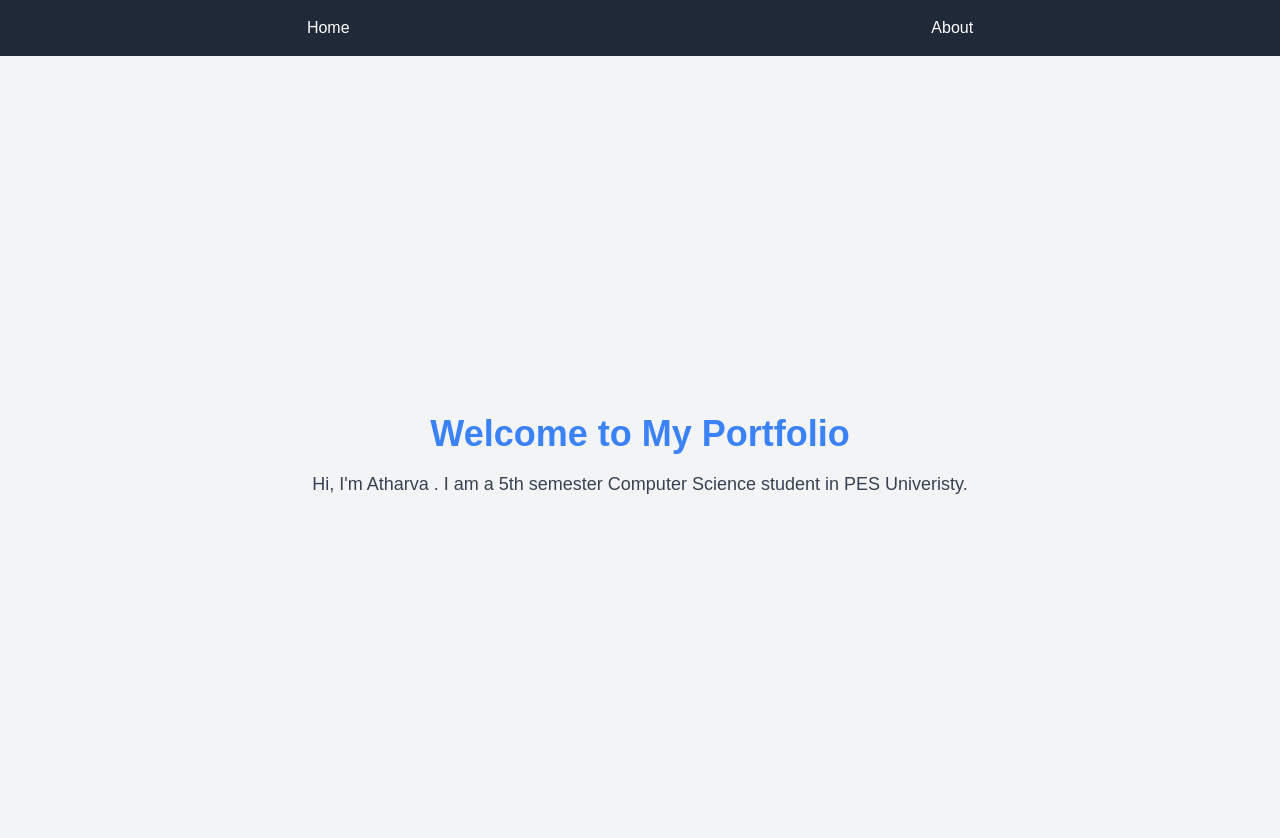
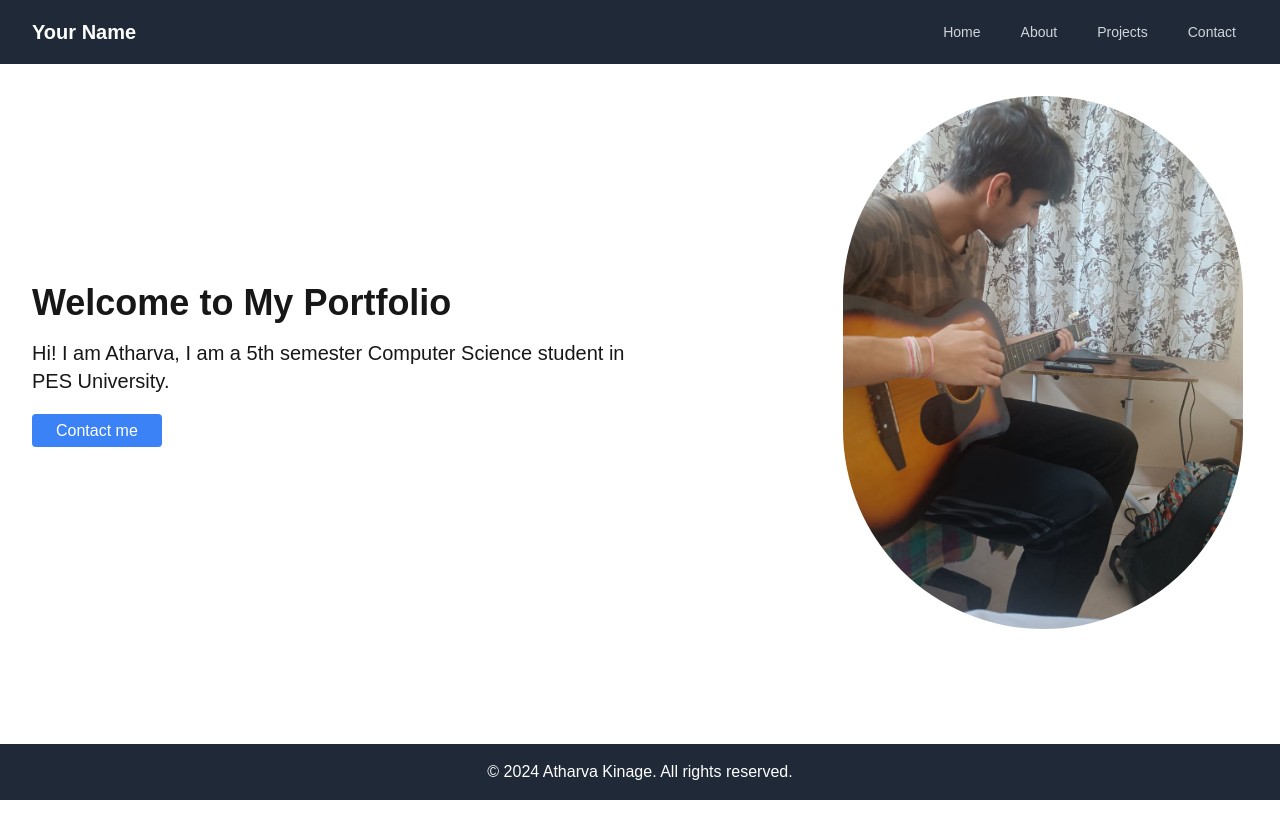
Before and after one commit to atharvakinage/my-portfolio, a Next.js app: page / in a window 1280 px wide. Shown: the top 838 px of the page. After the commit the page ends 800 px from the top, so only its background shows below. Built offline with nearby package versions, Linux system fonts and the light colour scheme.

Commit message:
New layout

```diff
--- a/src/app/about/page.js
+++ b/src/app/about/page.js
@@ -1,15 +1,28 @@
-import Navbar from "../components/Navbar";
-
 export default function About() {
     return (
-    <>
-        <Navbar />
-        <main className="flex flex-col items-center justify-center min-h-screen bg-white">
-            <h1 className="text-4xl font-bold text-green-500">About Me</h1>
-            <p className="mt-4 text-lg text-gray-700 max-w-2xl">
-            I am a 5th-semester Computer Science Engineering student at PES University,dedicated to both academic achievement and extracurricular engagement. I ampassionate about leveraging technology to address and solve complex problemsand driven by curiosity to explore innovative solutions. Outside of academics, I playvolleyball at the state level and have a passion for sketching, which reflects mycommitment to teamwork and creativity.
-            </p>
-        </main>
-    </>
-        );
+      <div>
+        <h1 className="text-3xl font-bold mb-6">About Me</h1>
+        <div className="grid md:grid-cols-2 gap-8">
+          <div>
+            <h2 className="text-2xl font-semibold mb-4">My Journey</h2>
+            <p className="mb-4">Here you can write about your background, education, and professional journey.</p>
+            <h2 className="text-2xl font-semibold mb-4">Skills</h2>
+            <ul className="list-disc list-inside">
+              <li>JavaScript</li>
+              <li>React</li>
+              <li>Next.js</li>
+              <li>Tailwind CSS</li>
+            </ul>
+          </div>
+          <div>
+            <h2 className="text-2xl font-semibold mb-4">Experience</h2>
+            <div className="mb-4">
+              <h3 className="text-xl font-semibold">Job Title</h3>
+              <p className="text-gray-600">Company Name | Date - Present</p>
+              <p>Brief description of your role and achievements.</p>
+            </div>
+          </div>
+        </div>
+      </div>
+    )
   }
--- a/src/app/components/Navbar.js
+++ b/src/app/components/Navbar.js
@@ -1,10 +1,74 @@
+'use client'
+
+import Link from 'next/link'
+import { useState } from 'react'
+
 export default function Navbar() {
-    return (
-      <nav className="w-full bg-gray-800 p-4 text-white">
-        <ul className="flex justify-around">
-          <li><a href="/" className="hover:underline">Home</a></li>
-          <li><a href="/about" className="hover:underline">About</a></li>
-        </ul>
-      </nav>
-    );
-  }
+  const [isOpen, setIsOpen] = useState(false)
+
+  return (
+    <nav className="bg-gray-800">
+      <div className="max-w-7xl mx-auto px-4 sm:px-6 lg:px-8">
+        <div className="flex items-center justify-between h-16">
+          <div className="flex items-center">
+            <Link href="/" className="text-white font-bold text-xl">
+              Your Name
+            </Link>
+          </div>
+          <div className="hidden md:block">
+            <div className="ml-10 flex items-baseline space-x-4">
+              <Link href="/" className="text-gray-300 hover:bg-gray-700 hover:text-white px-3 py-2 rounded-md text-sm font-medium">
+                Home
+              </Link>
+              <Link href="/about" className="text-gray-300 hover:bg-gray-700 hover:text-white px-3 py-2 rounded-md text-sm font-medium">
+                About
+              </Link>
+              <Link href="/projects" className="text-gray-300 hover:bg-gray-700 hover:text-white px-3 py-2 rounded-md text-sm font-medium">
+                Projects
+              </Link>
+              <Link href="/contact" className="text-gray-300 hover:bg-gray-700 hover:text-white px-3 py-2 rounded-md text-sm font-medium">
+                Contact
+              </Link>
+            </div>
+          </div>
+          <div className="md:hidden">
+            <button
+              onClick={() => setIsOpen(!isOpen)}
+              className="inline-flex items-center justify-center p-2 rounded-md text-gray-400 hover:text-white hover:bg-gray-700 focus:outline-none focus:ring-2 focus:ring-offset-2 focus:ring-offset-gray-800 focus:ring-white"
+            >
+              <span className="sr-only">Open main menu</span>
+              {!isOpen ? (
+                <svg className="block h-6 w-6" xmlns="http://www.w3.org/2000/svg" fill="none" viewBox="0 0 24 24" stroke="currentColor" aria-hidden="true">
+                  <path strokeLinecap="round" strokeLinejoin="round" strokeWidth="2" d="M4 6h16M4 12h16M4 18h16" />
+                </svg>
+              ) : (
+                <svg className="block h-6 w-6" xmlns="http://www.w3.org/2000/svg" fill="none" viewBox="0 0 24 24" stroke="currentColor" aria-hidden="true">
+                  <path strokeLinecap="round" strokeLinejoin="round" strokeWidth="2" d="M6 18L18 6M6 6l12 12" />
+                </svg>
+              )}
+            </button>
+          </div>
+        </div>
+      </div>
+
+      {isOpen && (
+        <div className="md:hidden">
+          <div className="px-2 pt-2 pb-3 space-y-1 sm:px-3">
+            <Link href="/" className="text-gray-300 hover:bg-gray-700 hover:text-white block px-3 py-2 rounded-md text-base font-medium">
+              Home
+            </Link>
+            <Link href="/about" className="text-gray-300 hover:bg-gray-700 hover:text-white block px-3 py-2 rounded-md text-base font-medium">
+              About
+            </Link>
+            <Link href="/projects" className="text-gray-300 hover:bg-gray-700 hover:text-white block px-3 py-2 rounded-md text-base font-medium">
+              Projects
+            </Link>
+            <Link href="/contact" className="text-gray-300 hover:bg-gray-700 hover:text-white block px-3 py-2 rounded-md text-base font-medium">
+              Contact
+            </Link>
+          </div>
+        </div>
+      )}
+    </nav>
+  )
+}
--- /dev/null
+++ b/src/app/contacts/page.js
@@ -0,0 +1,24 @@
+export default function Contact() {
+    return (
+      <div>
+        <h1 className="text-3xl font-bold mb-6">Contact Me</h1>
+        <div className="max-w-md mx-auto">
+          <form className="space-y-4">
+            <div>
+              <label htmlFor="name" className="block mb-1 font-medium">Name</label>
+              <input type="text" id="name" name="name" className="w-full px-3 py-2 border rounded-md" required />
+            </div>
+            <div>
+              <label htmlFor="email" className="block mb-1 font-medium">Email</label>
+              <input type="email" id="email" name="email" className="w-full px-3 py-2 border rounded-md" required />
+            </div>
+            <div>
+              <label htmlFor="message" className="block mb-1 font-medium">Message</label>
+              <textarea id="message" name="message" rows="4" className="w-full px-3 py-2 border rounded-md" required></textarea>
+            </div>
+            <button type="submit" className="w-full bg-blue-500 text-white px-4 py-2 rounded hover:bg-blue-600 transition duration-300">Send Message</button>
+          </form>
+        </div>
+      </div>
+    )
+  }
--- a/src/app/layout.js
+++ b/src/app/layout.js
@@ -1,29 +1,22 @@
-import { Geist, Geist_Mono } from "next/font/google";
-import "./globals.css";
-
-const geistSans = Geist({
-  variable: "--font-geist-sans",
-  subsets: ["latin"],
-});
-
-const geistMono = Geist_Mono({
-  variable: "--font-geist-mono",
-  subsets: ["latin"],
-});
-
-export const metadata = {
-  title: "Create Next App",
-  description: "Generated by create next app",
-};
+import Navbar from './components/Navbar'
+import './globals.css'
 
 export default function RootLayout({ children }) {
   return (
     <html lang="en">
-      <body
-        className={`${geistSans.variable} ${geistMono.variable} antialiased`}
-      >
-        {children}
+      <body>
+        <div className="min-h-screen flex flex-col">
+          <Navbar />
+          <main className="flex-grow container mx-auto px-4 sm:px-6 lg:px-8 py-8">
+            {children}
+          </main>
+          <footer className="bg-gray-800 text-white py-4">
+            <div className="container mx-auto px-4 sm:px-6 lg:px-8 text-center">
+              © {new Date().getFullYear()} Atharva Kinage. All rights reserved.
+            </div>
+          </footer>
+        </div>
       </body>
     </html>
-  );
+  )
 }
--- a/src/app/page.js
+++ b/src/app/page.js
@@ -1,16 +1,16 @@
-import Navbar from "./components/Navbar";
+import Image from 'next/image'
 
 export default function Home() {
   return (
-  <>
-      <Navbar />
-      <main className="flex flex-col items-center justify-center min-h-screen bg-gray-100">
-        <h1 className="text-4xl font-bold text-blue-500">Welcome to My Portfolio</h1>
-        <p className="mt-4 text-lg text-gray-700">
-          Hi, I'm Atharva .
-          I am a 5th semester Computer Science student in PES Univeristy.
-        </p>
-      </main>
-  </>
-  );
+    <div className="flex flex-col md:flex-row items-center justify-between">
+      <div className="md:w-1/2 mb-8 md:mb-0">
+        <h1 className="text-4xl font-bold mb-4">Welcome to My Portfolio</h1>
+        <p className="text-xl mb-6">Hi! I am Atharva, I am a 5th semester Computer Science student in PES University.</p>
+        <a href="/contact" className="bg-blue-500 text-white px-6 py-2 rounded hover:bg-blue-600 transition duration-300">Contact me</a>
+      </div>
+      <div className="md:w-1/3">
+        <Image src="/guitarlol.png" alt="Your Image" width={400} height={400} className="rounded-full" />
+      </div>
+    </div>
+  )
 }
--- /dev/null
+++ b/src/app/projects/page.js
@@ -0,0 +1,27 @@
+import Image from 'next/image'
+
+export default function Projects() {
+  const projects = [
+    { id: 1, title: 'Project 1', description: 'Description of project 1', image: '/placeholder.svg' },
+    { id: 2, title: 'Project 2', description: 'Description of project 2', image: '/placeholder.svg' },
+    { id: 3, title: 'Project 3', description: 'Description of project 3', image: '/placeholder.svg' },
+  ]
+
+  return (
+    <div>
+      <h1 className="text-3xl font-bold mb-6">My Projects</h1>
+      <div className="grid md:grid-cols-2 lg:grid-cols-3 gap-8">
+        {projects.map((project) => (
+          <div key={project.id} className="bg-white rounded-lg shadow-md overflow-hidden">
+            <Image src={project.image} alt={project.title} width={400} height={200} className="w-full h-48 object-cover" />
+            <div className="p-4">
+              <h2 className="text-xl font-semibold mb-2">{project.title}</h2>
+              <p className="text-gray-600">{project.description}</p>
+              <a href="#" className="mt-4 inline-block bg-blue-500 text-white px-4 py-2 rounded hover:bg-blue-600 transition duration-300">View Project</a>
+            </div>
+          </div>
+        ))}
+      </div>
+    </div>
+  )
+}
```
Also changed, not shown: components/Layout.js (added, +29 -0 lines), public/guitarlol.png (added).
